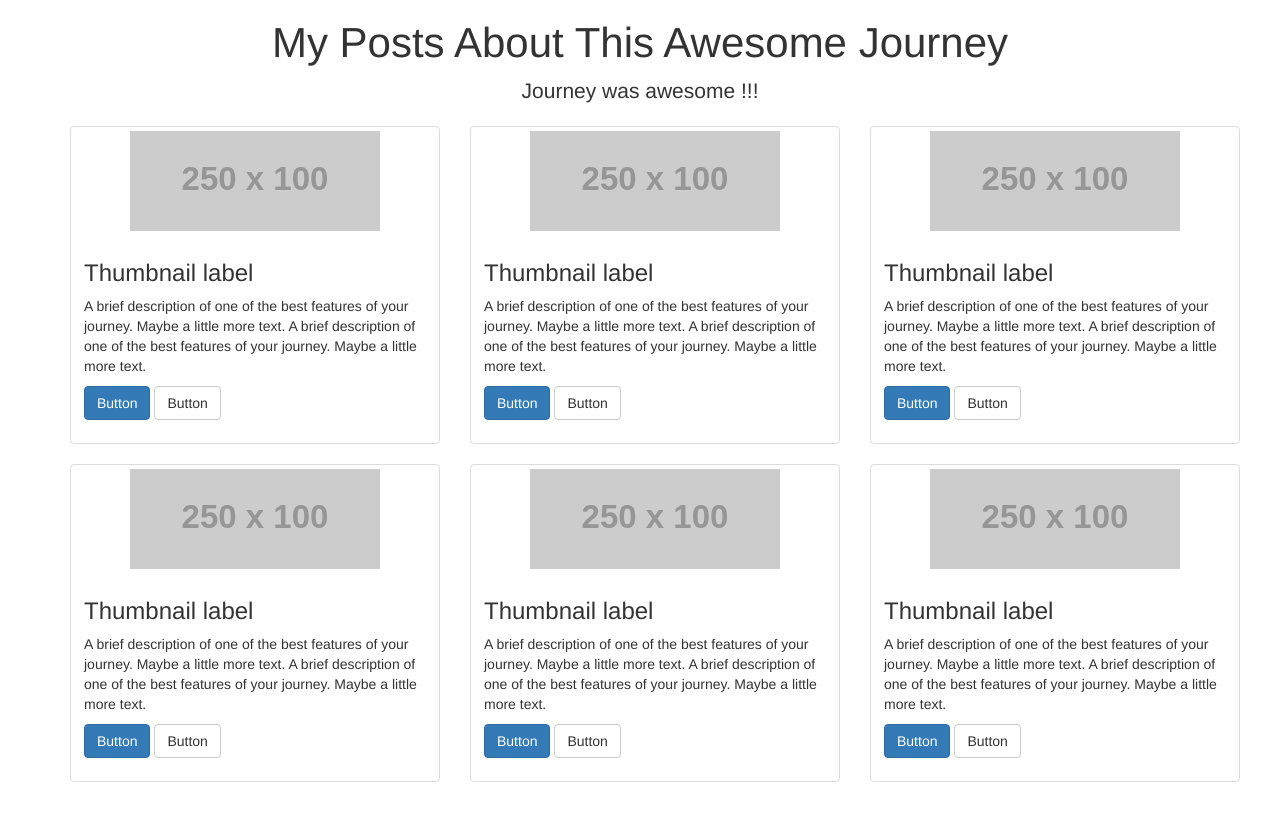
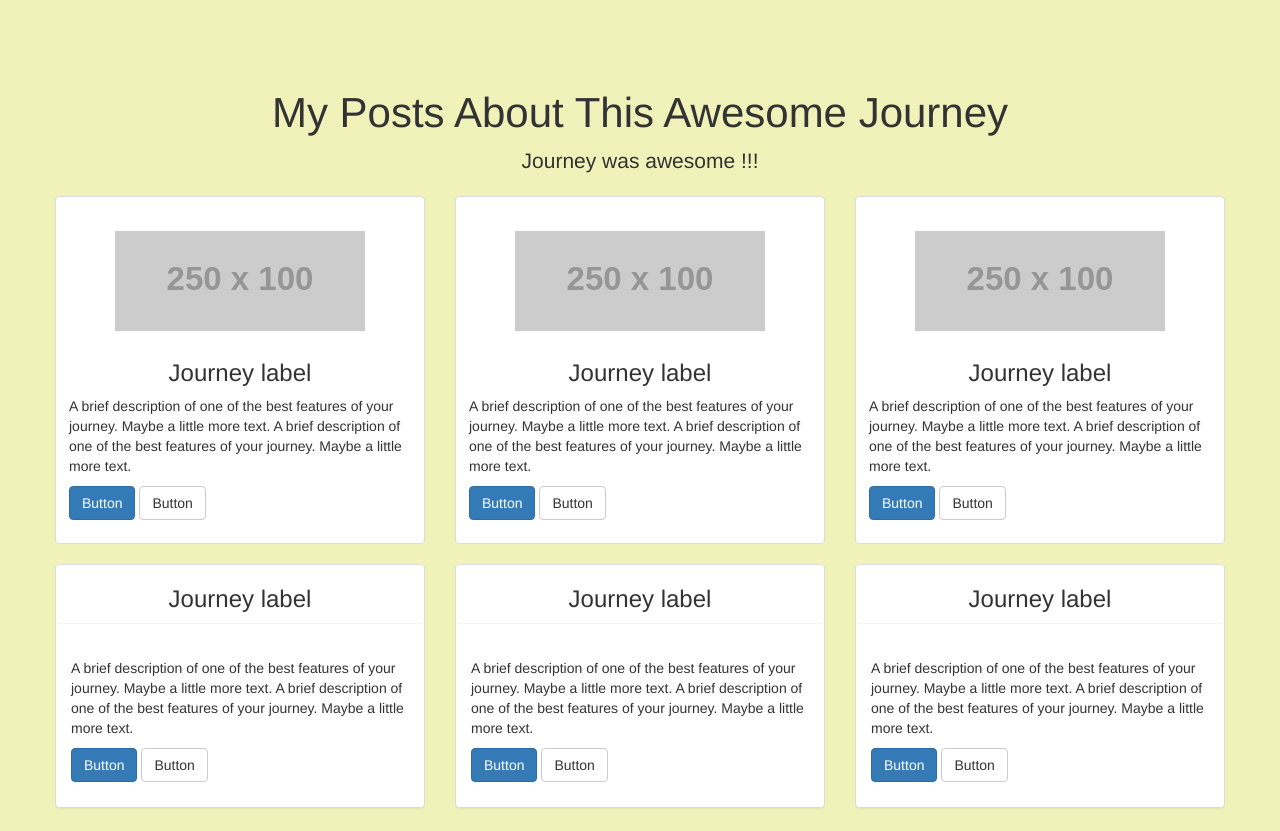
Before and after one commit to Skaidrius/landing_page, a plain HTML site: page index.html in a window 1280 px wide. Shown: the part 1680-2511 px from the top of the page. Drawn offline with Linux system fonts and the light colour scheme; placeholder pictures from the web are drawn by us.

Commit message:
added blog page with thumbnails and panels

```diff
--- a/index.html
+++ b/index.html
@@ -63,6 +63,11 @@ respond.min.js"></script>
  	 	 margin-top:100px;
  	 	 font-size:300%;
  }
+ #blog {
+      	 background-color:#f0f2ba;
+ 	 	 padding-top:70px;
+ 	 	 width:100%;
+ }
 
  #footer {
  	 	 background-color:#B0D1FB;
@@ -88,7 +93,7 @@ respond.min.js"></script>
  	 	 	 	 <span class="icon-bar"></span>
  	 	 	 	 <span class="icon-bar"></span>
  	 	 	 </button>
- 	 	 	 <a class="navbar-brand">My Journey</a>
+ 	 	 	 <a class="navbar-brand" href="#topContainer" >My Journey</a>
  	 	 </div>
 
  	 	 <div class="collapse navbar-collapse">
@@ -207,9 +212,9 @@ your journey. Maybe a little more text.</p>
  	 <div class="row">
          <div class="col-sm-6 col-md-4 ">
            <div class="thumbnail">
-             <img src="http://placehold.it/250x100" alt="awesome picture">
+             <img class="marginTop" src="http://placehold.it/250x100" alt="awesome picture">
              <div class="caption">
-               <h3>Thumbnail label</h3>
+               <h3 class="center">Journey label</h3>
                <p>A brief description of one of the best features of your journey.
         Maybe a little more text. A brief description of one of the best features of
         your journey. Maybe a little more text.</p>
@@ -220,9 +225,9 @@ your journey. Maybe a little more text.</p>
 
          <div class="col-sm-6 col-md-4 ">
            <div class="thumbnail">
-             <img src="http://placehold.it/250x100" alt="awesome picture">
+             <img class="marginTop" src="http://placehold.it/250x100" alt="awesome picture">
              <div class="caption">
-               <h3>Thumbnail label</h3>
+               <h3 class="center">Journey label</h3>
                <p>A brief description of one of the best features of your journey.
         Maybe a little more text. A brief description of one of the best features of
         your journey. Maybe a little more text.</p>
@@ -233,9 +238,9 @@ your journey. Maybe a little more text.</p>
 
          <div class="col-sm-6 col-md-4 ">
            <div class="thumbnail">
-             <img src="http://placehold.it/250x100" alt="awesome picture">
+             <img class="marginTop" src="http://placehold.it/250x100" alt="awesome picture">
              <div class="caption">
-               <h3>Thumbnail label</h3>
+               <h3 class="center">Journey label</h3>
                <p>A brief description of one of the best features of your journey.
         Maybe a little more text. A brief description of one of the best features of
         your journey. Maybe a little more text.</p>
@@ -245,11 +250,12 @@ your journey. Maybe a little more text.</p>
          </div>
 
          <div class="col-sm-6 col-md-4 ">
-           <div class="thumbnail">
-             <img src="http://placehold.it/250x100" alt="awesome picture">
-             <div class="caption">
-               <h3>Thumbnail label</h3>
-               <p>A brief description of one of the best features of your journey.
+           <div class="panel panel-default">
+             <div class="panel header center">
+               <h3>Journey label</h3>
+             </div>
+             <div class="panel-body">
+             <p>A brief description of one of the best features of your journey.
         Maybe a little more text. A brief description of one of the best features of
         your journey. Maybe a little more text.</p>
                <p><a href="#" class="btn btn-primary" role="button">Button</a> <a href="#" class="btn btn-default" role="button">Button</a></p>
@@ -258,11 +264,12 @@ your journey. Maybe a little more text.</p>
          </div>
 
          <div class="col-sm-6 col-md-4 ">
-           <div class="thumbnail">
-             <img src="http://placehold.it/250x100" alt="awesome picture">
-             <div class="caption">
-               <h3>Thumbnail label</h3>
-               <p>A brief description of one of the best features of your journey.
+           <div class="panel panel-default">
+             <div class="panel header center">
+               <h3>Journey label</h3>
+             </div>
+             <div class="panel-body">
+             <p>A brief description of one of the best features of your journey.
         Maybe a little more text. A brief description of one of the best features of
         your journey. Maybe a little more text.</p>
                <p><a href="#" class="btn btn-primary" role="button">Button</a> <a href="#" class="btn btn-default" role="button">Button</a></p>
@@ -271,11 +278,12 @@ your journey. Maybe a little more text.</p>
          </div>
 
          <div class="col-sm-6 col-md-4 ">
-           <div class="thumbnail">
-             <img src="http://placehold.it/250x100" alt="awesome picture">
-             <div class="caption">
-               <h3>Thumbnail label</h3>
-               <p>A brief description of one of the best features of your journey.
+           <div class="panel panel-default ">
+             <div class="panel header center">
+               <h3>Journey label</h3>
+             </div>
+             <div class="panel-body">
+             <p>A brief description of one of the best features of your journey.
         Maybe a little more text. A brief description of one of the best features of
         your journey. Maybe a little more text.</p>
                <p><a href="#" class="btn btn-primary" role="button">Button</a> <a href="#" class="btn btn-default" role="button">Button</a></p>
@@ -289,7 +297,6 @@ your journey. Maybe a little more text.</p>
 </div>
 </div>
 
-
  <div class="container contentContainer" id="footer">
 
  <div class="row">
@@ -297,7 +304,6 @@ your journey. Maybe a little more text.</p>
  	 	 <h1 class="center title">Read about journey!</h1>
 
  	 	 <p class="lead center">Really, why should I read more about this journey?</p>
-
  	 	 <p class="center"><img src="pilot.jpg" class="appstoreImage" />
 
  </div>
```
